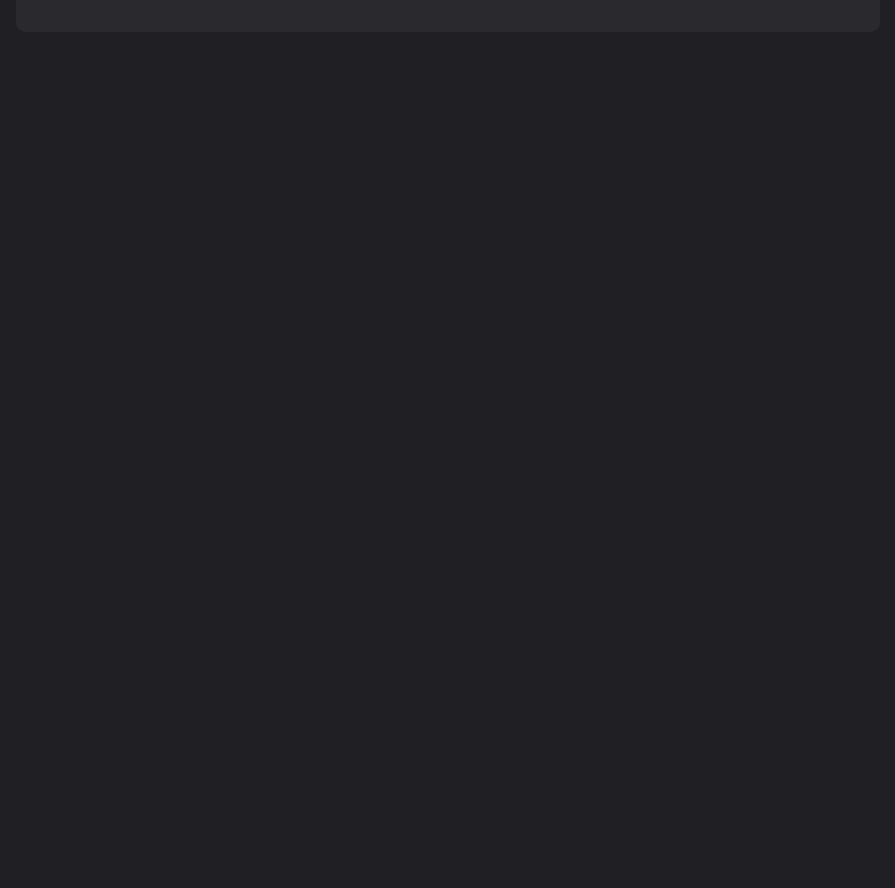
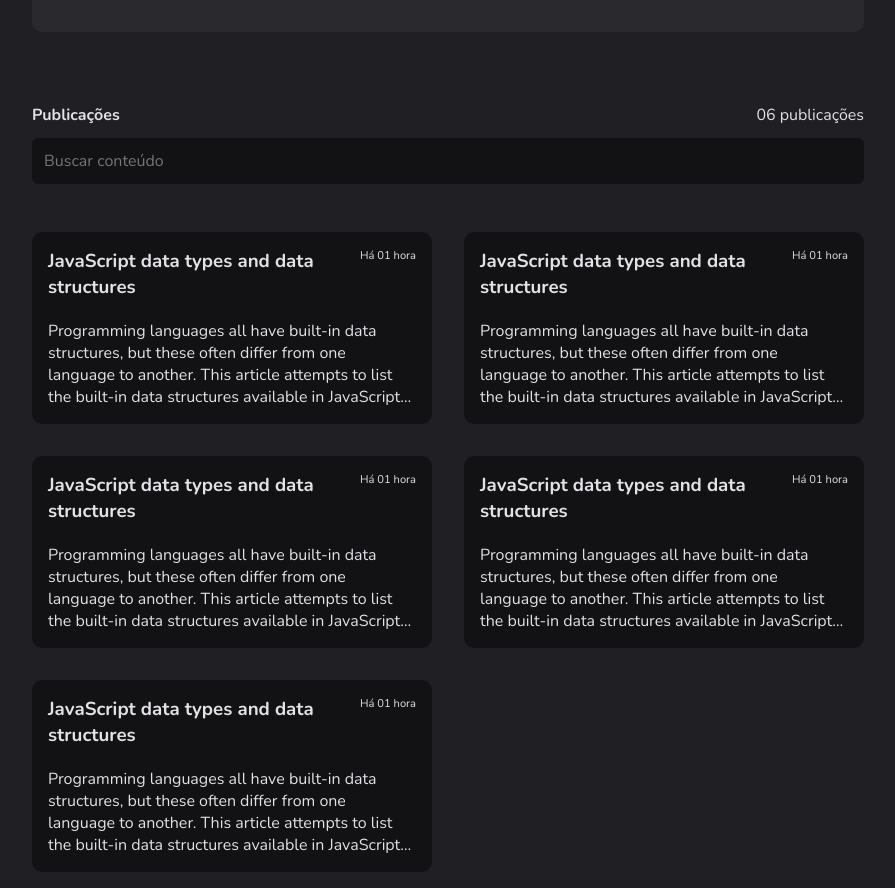
Before and after one commit to devalexsantos/blog-devalexsantos, a React (Vite) app: page / in a window 1280 px wide. Shown: the part 437-1325 px from the top of the page, without its empty margins (192-1087 px from the left). Before the commit the page ends 800 px from the top, so only its background shows below. Built offline with nearby package versions, Linux system fonts and the light colour scheme.

Commit message:
add search form layout and card posts listing layout

```diff
--- /dev/null
+++ b/src/components/PostListing/index.tsx
@@ -0,0 +1,117 @@
+import { CardPost, PostListingContainer } from './style'
+
+export function PostListing() {
+  return (
+    <PostListingContainer>
+      <CardPost>
+        <header>
+          <h3>JavaScript data types and data structures</h3>
+          <span>Há 01 hora</span>
+        </header>
+        <div className="resume-post">
+          <p>
+            Programming languages all have built-in data structures, but these
+            often differ from one language to another. This article attempts to
+            list the built-in data structures available in JavaScript and what
+            properties they have. These can be used to build other data
+            structures. Wherever possible, comparisons with other languages are
+            drawn. Dynamic typing JavaScript is a loosely typed and dynamic
+            language. Variables in JavaScript are not directly associated with
+            any particular value type, and any variable can be assigned (and
+            re-assigned) values of all types: let foo = 42; // foo is now a
+            number foo =; // foo is now a string foo = true; // foo is now a
+            boolean
+          </p>
+        </div>
+      </CardPost>
+
+      <CardPost>
+        <header>
+          <h3>JavaScript data types and data structures</h3>
+          <span>Há 01 hora</span>
+        </header>
+        <div className="resume-post">
+          <p>
+            Programming languages all have built-in data structures, but these
+            often differ from one language to another. This article attempts to
+            list the built-in data structures available in JavaScript and what
+            properties they have. These can be used to build other data
+            structures. Wherever possible, comparisons with other languages are
+            drawn. Dynamic typing JavaScript is a loosely typed and dynamic
+            language. Variables in JavaScript are not directly associated with
+            any particular value type, and any variable can be assigned (and
+            re-assigned) values of all types: let foo = 42; // foo is now a
+            number foo =; // foo is now a string foo = true; // foo is now a
+            boolean
+          </p>
+        </div>
+      </CardPost>
+
+      <CardPost>
+        <header>
+          <h3>JavaScript data types and data structures</h3>
+          <span>Há 01 hora</span>
+        </header>
+        <div className="resume-post">
+          <p>
+            Programming languages all have built-in data structures, but these
+            often differ from one language to another. This article attempts to
+            list the built-in data structures available in JavaScript and what
+            properties they have. These can be used to build other data
+            structures. Wherever possible, comparisons with other languages are
+            drawn. Dynamic typing JavaScript is a loosely typed and dynamic
+            language. Variables in JavaScript are not directly associated with
+            any particular value type, and any variable can be assigned (and
+            re-assigned) values of all types: let foo = 42; // foo is now a
+            number foo =; // foo is now a string foo = true; // foo is now a
+            boolean
+          </p>
+        </div>
+      </CardPost>
+
+      <CardPost>
+        <header>
+          <h3>JavaScript data types and data structures</h3>
+          <span>Há 01 hora</span>
+        </header>
+        <div className="resume-post">
+          <p>
+            Programming languages all have built-in data structures, but these
+            often differ from one language to another. This article attempts to
+            list the built-in data structures available in JavaScript and what
+            properties they have. These can be used to build other data
+            structures. Wherever possible, comparisons with other languages are
+            drawn. Dynamic typing JavaScript is a loosely typed and dynamic
+            language. Variables in JavaScript are not directly associated with
+            any particular value type, and any variable can be assigned (and
+            re-assigned) values of all types: let foo = 42; // foo is now a
+            number foo =; // foo is now a string foo = true; // foo is now a
+            boolean
+          </p>
+        </div>
+      </CardPost>
+
+      <CardPost>
+        <header>
+          <h3>JavaScript data types and data structures</h3>
+          <span>Há 01 hora</span>
+        </header>
+        <div className="resume-post">
+          <p>
+            Programming languages all have built-in data structures, but these
+            often differ from one language to another. This article attempts to
+            list the built-in data structures available in JavaScript and what
+            properties they have. These can be used to build other data
+            structures. Wherever possible, comparisons with other languages are
+            drawn. Dynamic typing JavaScript is a loosely typed and dynamic
+            language. Variables in JavaScript are not directly associated with
+            any particular value type, and any variable can be assigned (and
+            re-assigned) values of all types: let foo = 42; // foo is now a
+            number foo =; // foo is now a string foo = true; // foo is now a
+            boolean
+          </p>
+        </div>
+      </CardPost>
+    </PostListingContainer>
+  )
+}
--- /dev/null
+++ b/src/components/PostListing/style.ts
@@ -0,0 +1,42 @@
+import styled from 'styled-components'
+
+export const PostListingContainer = styled.main`
+  width: 100%;
+  margin-top: 3rem;
+  display: grid;
+  grid-template-columns: repeat(2, 1fr);
+  grid-column-gap: 2rem;
+  grid-row-gap: 2rem;
+
+  @media (max-width: 768px) {
+    display: flex;
+    flex-direction: column;
+    gap: 2rem;
+  }
+`
+
+export const CardPost = styled.div`
+  padding: 1rem;
+  width: 100%;
+  border-radius: 10px;
+  background-color: ${(props) => props.theme['gray-900']};
+
+  header {
+    display: flex;
+    justify-content: space-between;
+
+    span {
+      font-size: 0.7rem;
+      white-space: nowrap;
+    }
+  }
+
+  div.resume-post {
+    margin-top: 1.25rem;
+    overflow: hidden;
+    text-overflow: ellipsis;
+    display: -webkit-box;
+    -webkit-line-clamp: 4; // Quantidade de linhas
+    -webkit-box-orient: vertical;
+  }
+`
--- a/src/components/ProfileHeader/index.tsx
+++ b/src/components/ProfileHeader/index.tsx
@@ -21,7 +21,7 @@ export function ProfileHeader() {
           <header>
             <h1>Alex Santos</h1>
             <span>
-              <strong>GITHUB</strong>
+              <strong>SOURCE</strong>
               <ArrowSquareOut size={16} weight="bold" />
             </span>
           </header>
--- a/src/components/Router.tsx
+++ b/src/components/Router.tsx
@@ -1,12 +1,12 @@
 import { Routes, Route } from 'react-router-dom'
 import { DefaultLayout } from '../layouts/default'
-import { Home } from '../pages/Home'
+import { Blog } from '../pages/Blog'
 
 export function Router() {
   return (
     <Routes>
       <Route path="/" element={<DefaultLayout />}>
-        <Route path="/" element={<Home />} />
+        <Route path="/" element={<Blog />} />
       </Route>
     </Routes>
   )
--- /dev/null
+++ b/src/components/SearchForm/index.tsx
@@ -0,0 +1,13 @@
+import { SearchFormContainer } from './style'
+
+export function SearchForm() {
+  return (
+    <SearchFormContainer>
+      <div className="header-search">
+        <strong>Publicações</strong>
+        <span>06 publicações</span>
+      </div>
+      <input type="text" placeholder="Buscar conteúdo" />
+    </SearchFormContainer>
+  )
+}
--- /dev/null
+++ b/src/components/SearchForm/style.ts
@@ -0,0 +1,22 @@
+import styled from 'styled-components'
+
+export const SearchFormContainer = styled.div`
+  width: 100%;
+  display: flex;
+  flex-direction: column;
+  gap: 0.75rem;
+  margin-top: 4.5rem;
+
+  .header-search {
+    width: 100%;
+    display: flex;
+    justify-content: space-between;
+  }
+
+  input {
+    padding: 0.75rem;
+    border-radius: 6px;
+    background-color: ${(props) => props.theme['gray-900']};
+    color: ${(props) => props.theme['gray-100']};
+  }
+`
--- a/src/pages/Home/index.tsx
+++ b/src/pages/Blog/index.tsx
@@ -1,10 +1,14 @@
+import { PostListing } from '../../components/PostListing'
 import { ProfileHeader } from '../../components/ProfileHeader'
+import { SearchForm } from '../../components/SearchForm'
 import { HomeContainer } from './style'
 
-export function Home() {
+export function Blog() {
   return (
     <HomeContainer>
       <ProfileHeader />
+      <SearchForm />
+      <PostListing />
     </HomeContainer>
   )
 }
--- a/src/pages/Home/style.ts
+++ b/src/pages/Blog/style.ts
@@ -2,8 +2,11 @@ import styled from 'styled-components'
 
 export const HomeContainer = styled.div`
   display: flex;
+  flex-direction: column;
   justify-content: center;
+  align-items: center;
   width: 100%;
+  max-width: 864px;
   padding: 1rem;
   margin: auto;
 `
```
